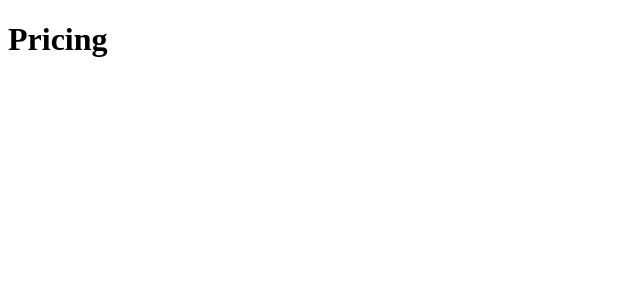
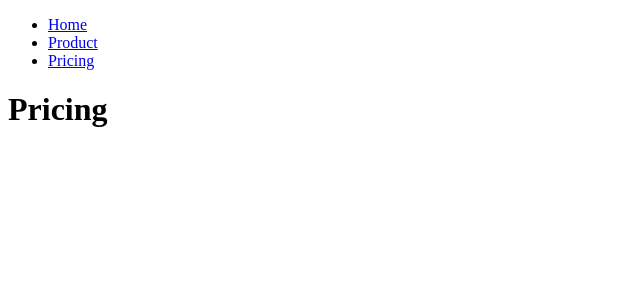
Before and after one commit to nneessen/worldwise, a React (Vite) app: page /pricing in a window 1280 px wide. Shown: the top 300 px of the page, without its empty margins (0-640 px from the left). Built offline with nearby package versions, Linux system fonts and the light colour scheme.

Commit message:
Link, NavLink topic done

```diff
--- /dev/null
+++ b/src/components/PageNav.jsx
@@ -0,0 +1,19 @@
+import { NavLink } from "react-router-dom";
+
+export default function PageNav() {
+  return (
+    <nav>
+      <ul>
+        <li>
+          <NavLink to="/">Home</NavLink>
+        </li>
+        <li>
+          <NavLink to="/product">Product</NavLink>
+        </li>
+        <li>
+          <NavLink to="/pricing">Pricing</NavLink>
+        </li>
+      </ul>
+    </nav>
+  );
+}
--- a/src/pages/Homepage.jsx
+++ b/src/pages/Homepage.jsx
@@ -1,6 +1,9 @@
+import PageNav from "../components/PageNav";
+
 export default function Homepage() {
   return (
     <div>
+      <PageNav />
       <h1>Home</h1>
     </div>
   );
--- a/src/pages/PageNotFound.jsx
+++ b/src/pages/PageNotFound.jsx
@@ -1,7 +1,9 @@
+import PageNav from "../components/PageNav";
+
 export default function PageNotFound() {
   return (
     <div>
-      <h1>PageNotFound</h1>
+      <PageNav />
     </div>
   );
 }
--- a/src/pages/Pricing.jsx
+++ b/src/pages/Pricing.jsx
@@ -1,6 +1,9 @@
+import PageNav from "../components/PageNav";
+
 export default function Pricing() {
   return (
     <div>
+      <PageNav />
       <h1>Pricing</h1>
     </div>
   );
--- a/src/pages/Product.jsx
+++ b/src/pages/Product.jsx
@@ -1,6 +1,9 @@
+import PageNav from "../components/PageNav";
+
 export default function Product() {
   return (
     <div>
+      <PageNav />
       <h1>Product Page</h1>
     </div>
   );
```
